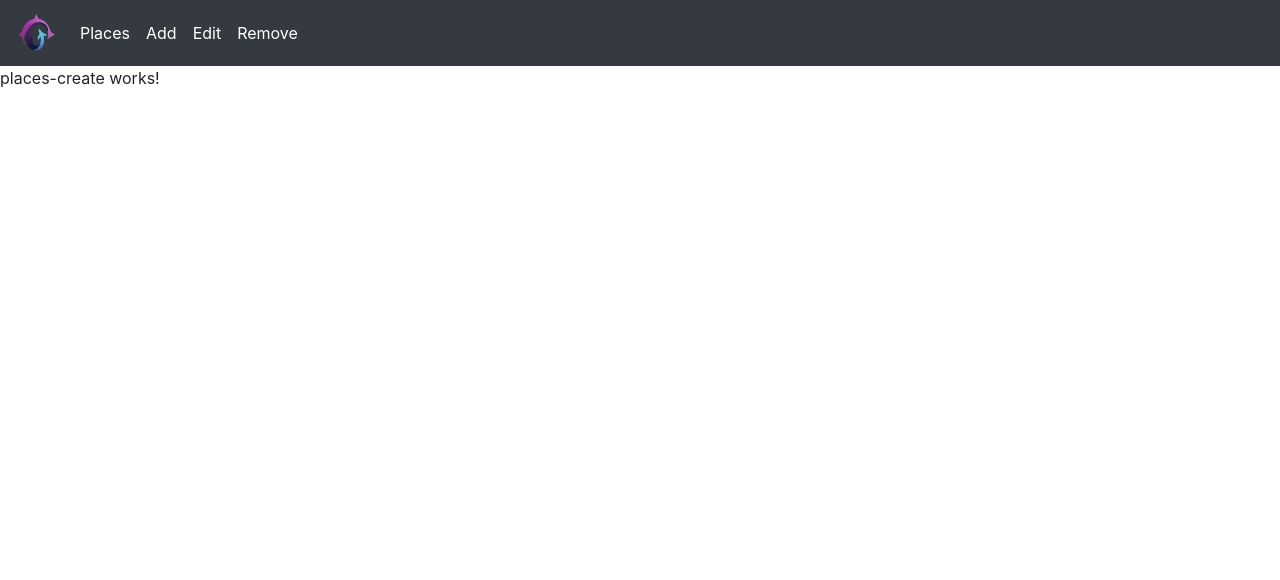
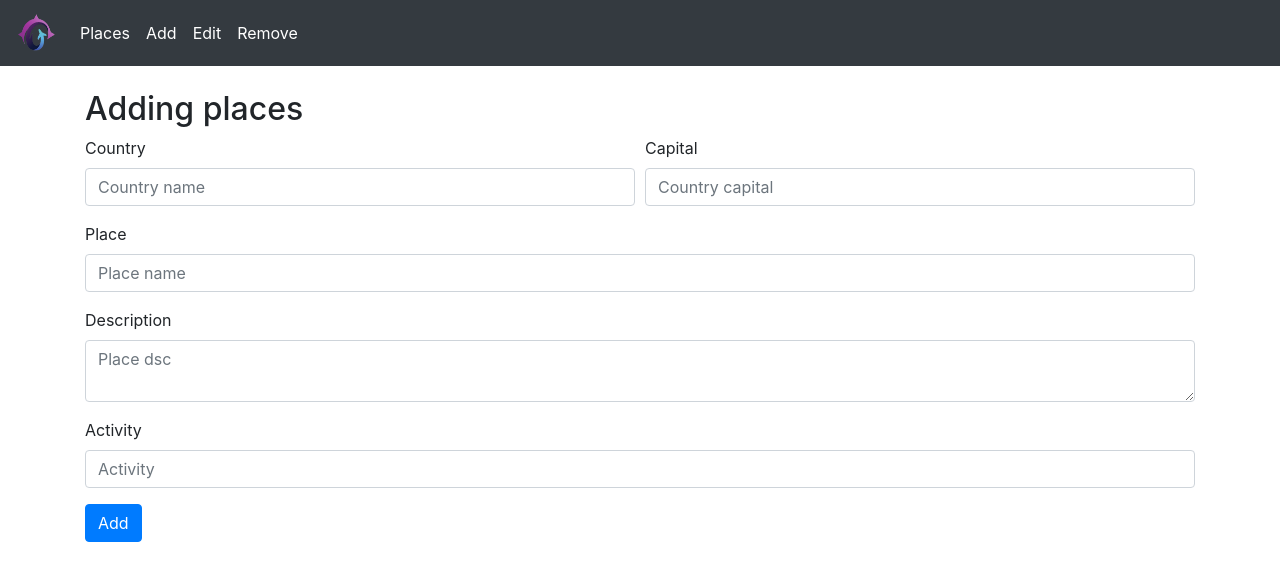
Before and after one commit to CarlosGarlem/crud-places, an Angular app: page /places-create in a window 1280 px wide. Shown: the top 580 px of the page. Built offline with nearby package versions, Linux system fonts and the light colour scheme.

Commit message:
create-edit components

```diff
--- a/src/app/places-create/places-create.component.html
+++ b/src/app/places-create/places-create.component.html
@@ -1 +1,38 @@
-<p>places-create works!</p>
+<br>
+<div class = "container">
+    <h2>Adding places</h2>
+    <form id="add-form">
+        <div class="form-row">
+            <div class="form-group col-sm-6">
+                <label for="Country">Country</label>
+                <input [(ngModel)]="model.country" class="form-control" id="iCountry" name="country" placeholder="Country name" required>
+            </div>
+            <div class="form-group col-sm-6">
+                <label for="Capital">Capital</label>
+                <input [(ngModel)]="model.capital" class="form-control" id="iCapital" name="capital" placeholder="Country capital" required>
+            </div>
+        </div>
+        <div class="form-group">
+            <label for="Place">Place</label>
+            <input [(ngModel)]="model.place" class="form-control" id="iPlace" name="place" placeholder="Place name" required>
+        </div>
+        <div class="form-group">
+            <label for="Description">Description</label>
+            <textarea [(ngModel)]="model.description" class="form-control" id="iDescription" name="dsc" placeholder="Place dsc" required></textarea>
+        </div>
+        <div class="form-group">
+            <label for="Activity">Activity</label>
+            <input [(ngModel)]="model.activity" class="form-control" id="iActivity" name="activity" placeholder="Activity" required>
+        </div>
+        <button class="btn btn-primary" (click)="addItem()">Add</button>
+    </form>
+
+    <br>
+    <div *ngIf="showMessage" class="alert alert-info alert-dismissible fade show" role="alert">
+        Item added successfully!
+        <button type="button" class="close" (click)="this.toggleMessage()" aria-label="Close">
+          <span aria-hidden="true">&times;</span>
+        </button>
+      </div>
+
+</div>
--- a/src/app/places-create/places-create.component.ts
+++ b/src/app/places-create/places-create.component.ts
@@ -1,15 +1,38 @@
 import { Component, OnInit } from '@angular/core';
+import { Place, storage } from '../../data/localStorage';
 
 @Component({
   selector: 'app-places-create',
   templateUrl: './places-create.component.html',
   styleUrls: ['./places-create.component.scss']
 })
+
 export class PlacesCreateComponent implements OnInit {
+  public model: Place;
+  public data: any [];
+  public showMessage = false;
 
   constructor() { }
+  ngOnInit():void {
+    this.model = new Place();
+    this.data = storage;
+  }
 
-  ngOnInit() {
+  addItem(){
+    this.model.id = (this.data.length + 1).toString();
+    this.data.push(this.model);
+
+    document.getElementById("iCountry").innerHTML = "";
+    document.getElementById("iCapital").innerHTML = "";
+    document.getElementById("iPlace").innerHTML = "";
+    document.getElementById("iDescription").innerHTML = "";
+    document.getElementById("iActivity").innerHTML = "";
+
+    this.showMessage = true;
+  }
+
+  toggleMessage = () => {
+    this.showMessage = false;
   }
 
 }
--- a/src/app/places-edit/places-edit.component.html
+++ b/src/app/places-edit/places-edit.component.html
@@ -1 +1,42 @@
-<p>places-edit works!</p>
+<br>
+<div class = "container">
+    <h2>Editing places</h2>
+    <div class="input-group mb-3">
+            <div class="input-group-prepend">
+              <label class="input-group-text" for="inputGroupSelect01">Place</label>
+            </div>
+            <select [(ngModel)]="model" class="custom-select" id="inputGroupSelect01">
+              <option *ngFor = "let item of data" [ngValue]="item">
+                  {{item.place}} ({{item.country}})
+              </option>
+            </select>
+    </div>
+
+        <br>
+        <h4>Edit item</h4>
+        <form id="add-form">
+            <div class="form-row">
+                <div class="form-group col-sm-6">
+                    <label for="Country">Country</label>
+                    <input [(ngModel)]="model.country" class="form-control" id="iCountry" name="country" value="model.Country" required>
+                </div>
+                <div class="form-group col-sm-6">
+                    <label for="Capital">Capital</label>
+                    <input [(ngModel)]="model.capital" class="form-control" id="iCapital" name="capital" value="model.Capital" required>
+                </div>
+                <div class="form-group col-sm-12">
+                    <label for="Place">Place</label>
+                    <input [(ngModel)]="model.place" class="form-control" id="iPlace" name="place" value="model.place" required>
+                </div>
+                <div class="form-group col-sm-12">
+                    <label for="Description">Description</label>
+                    <textarea [(ngModel)]="model.description" class="form-control" id="iDescription" name="dsc" value="model.description" required></textarea>
+                </div>
+                <div class="form-group col-sm-12">
+                    <label for="Activity">Activity</label>
+                    <input [(ngModel)]="model.activity" class="form-control" id="iActivity" name="activity" value="model.activity" required>
+                </div>
+                <button class="btn btn-primary" (click)="editItem(model.id)">Edit</button>
+            </div>
+        </form>
+    </div>
--- a/src/app/places-edit/places-edit.component.ts
+++ b/src/app/places-edit/places-edit.component.ts
@@ -1,4 +1,6 @@
 import { Component, OnInit } from '@angular/core';
+import { Place, storage } from '../../data/localStorage';
+import { isNgTemplate } from '@angular/compiler';
 
 @Component({
   selector: 'app-places-edit',
@@ -7,9 +9,18 @@ import { Component, OnInit } from '@angular/core';
 })
 export class PlacesEditComponent implements OnInit {
 
-  constructor() { }
+  public data: any = [];
+  public model: Place;
 
+  constructor() {}
   ngOnInit() {
+    this.data = storage;
+    this.model = new Place();
   }
 
+  editItem(id: any) {
+    let item = this.data.find(place => place.id === id);
+    let index = this.data.indexOf(item);
+    this.data[index] = this.model;
+  }
 }
--- a/src/data/localStorage.ts
+++ b/src/data/localStorage.ts
@@ -1,3 +1,21 @@
+export class Place {
+    id: string;
+    country: string;
+    capital: string;
+    place: string;
+    description: string;
+    activity: string;
+
+    constructor() {
+        this.id = "";
+        this.country = "";
+        this.capital = "";
+        this.place = "";
+        this.description = "";
+        this.activity = "";
+    }
+}
+
 export const storage: any = [
     {
         id: '1',
```
